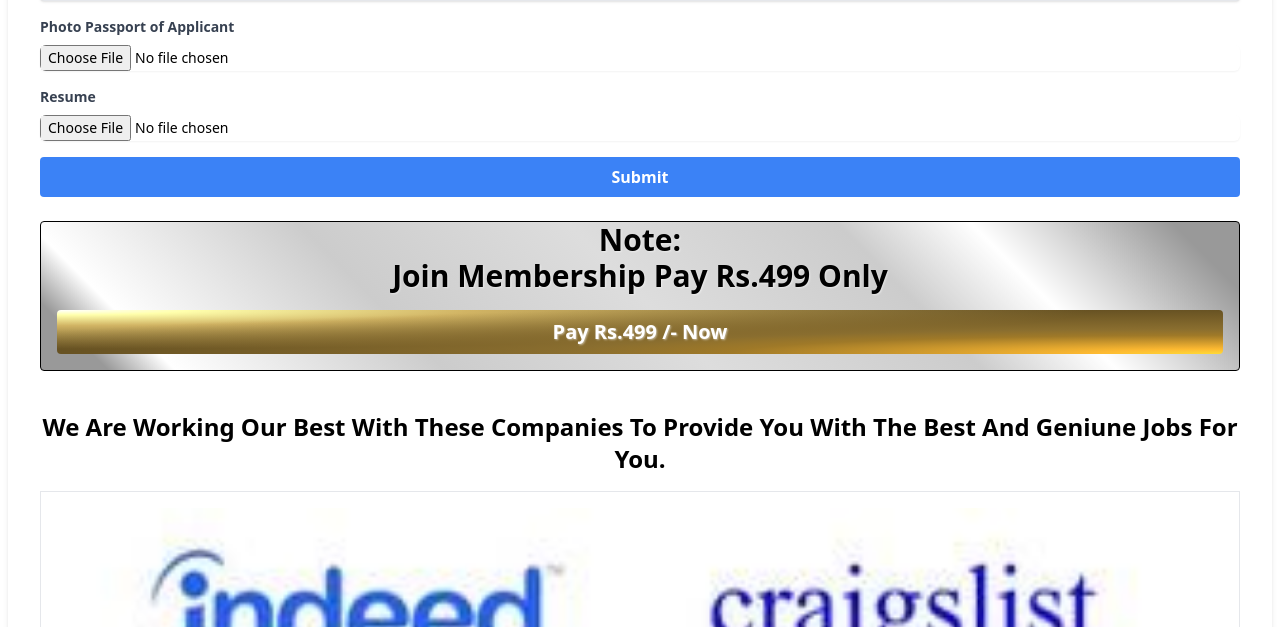
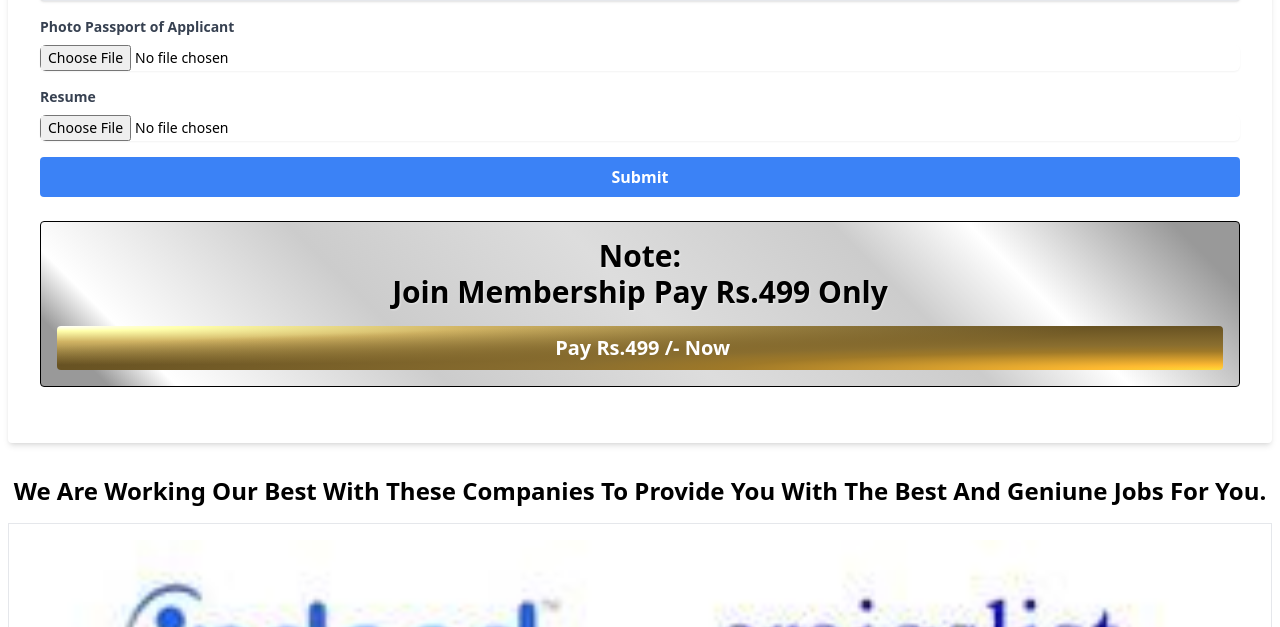
Before and after one commit to tipsyCodr/realkmk, a Laravel app: page /jobs/form/3 in a window 1280 px wide. Shown: the part 1001-1628 px from the top of the page. Run offline with Laravel 12, Linux system fonts and the light colour scheme; data comes from the database, SQL or seed files in the repository; data that the repository does not hold is empty; style sheets or scripts are compiled from the project's sources.

Commit message:
pay form

```diff
--- a/resources/views/jobs/form.blade.php
+++ b/resources/views/jobs/form.blade.php
@@ -161,13 +161,19 @@
                         Submit
                     </button>
                 </div>
-                <div id='' class="silver-bg text-white text-center border border-black my-6 rounded">
+                <div id='' class="silver-bg text-white text-center border border-black my-6 rounded p-4">
                     <p class="text-center font-bold text-3xl text-black ">Note: </p>
-                    <p class="text-center font-bold text-3xl text-black capitalize ">Join Membership pay Rs.499 only
+                    <p class="text-center font-bold text-3xl text-black capitalize pb-4">Join Membership pay Rs.499
+                        only
                     </p>
-                    <a class='p-2 m-4 block text-xl gold-bg text-white font-bold rounded' href="#"> Pay
-                        Rs.499 /-
-                        Now</a>
+                    <form action="{{ route('payment.show') }}" method="POST" id="card-form">
+                        @csrf
+                        <input type="hidden" name="amount" value="499" />
+                        <input class="w-full p-2  block text-xl gold-bg text-white font-bold rounded" type="submit"
+                            name="submit" value=" Pay Rs.499 /- Now" />
+                    </form>
+
+
                 </div>
                 <div class="py-4 text-center flex flex-col justify-center">
                     <p class="font-bold text-2xl capitalize">
```
